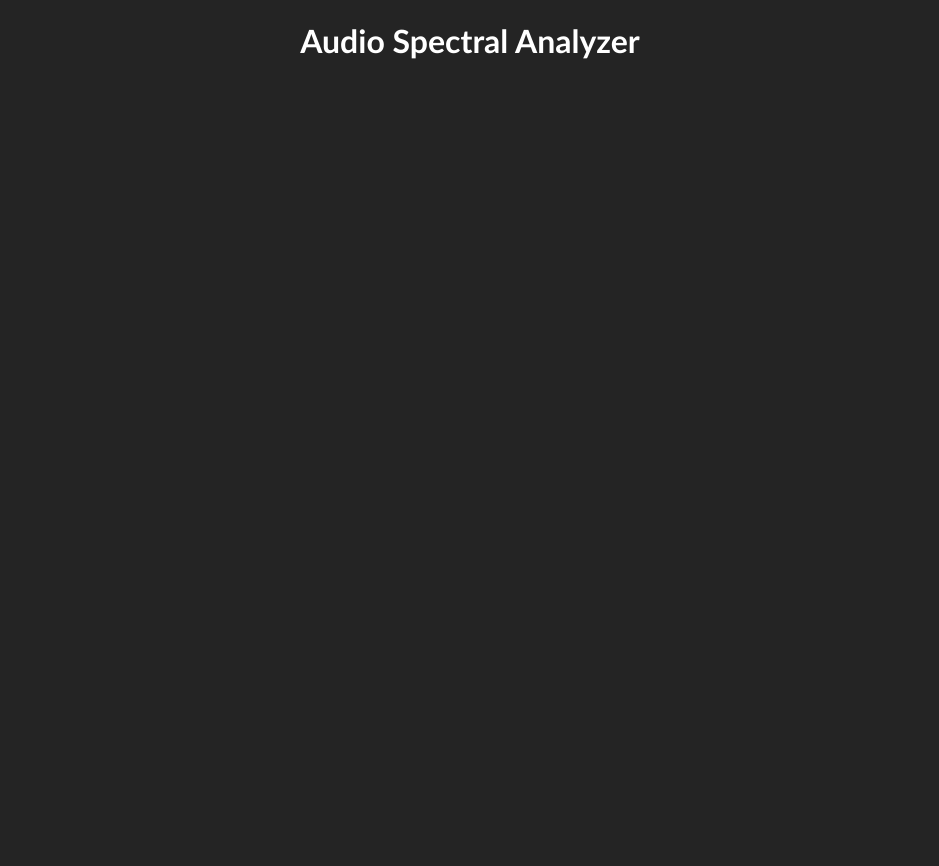
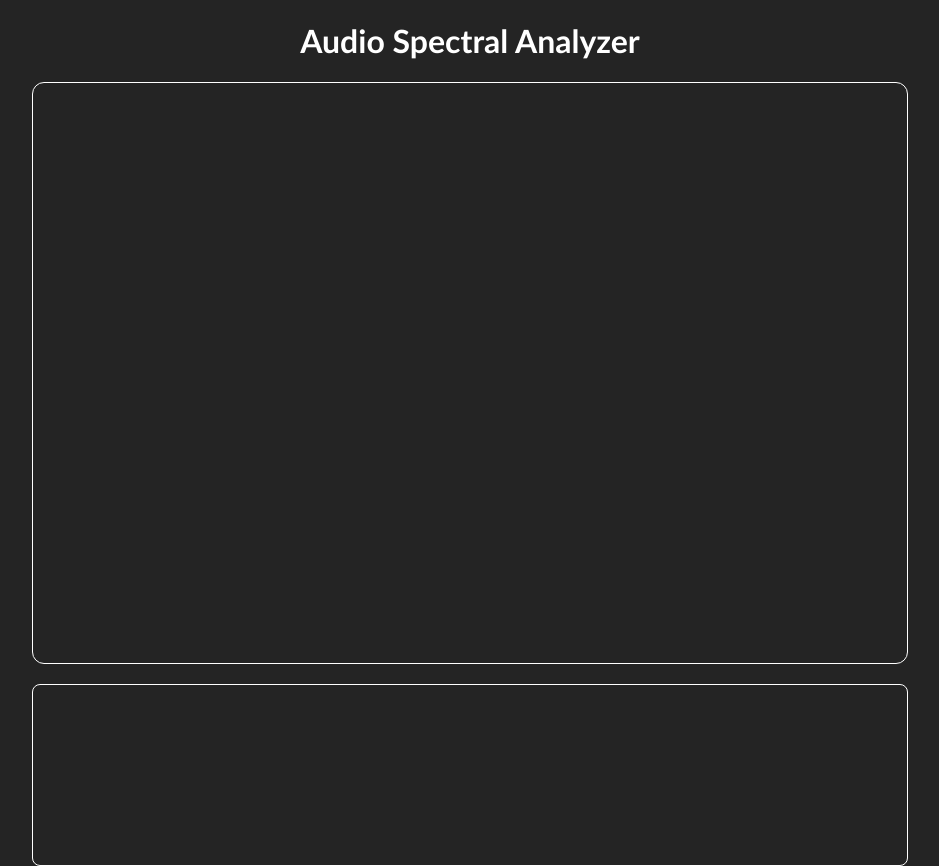
Before and after one commit to djbartolini/spectral-analyzer, a React (Vite) app: page / in a window 1280 px wide. Shown: the whole page, without its empty margins (170-1109 px from the left). Before the commit the page ends 829 px from the top, so only its background shows below. Built offline with nearby package versions, Linux system fonts and the light colour scheme.

Commit message:
add analyzer, control component files

```diff
--- a/src/App.tsx
+++ b/src/App.tsx
@@ -1,3 +1,5 @@
+import Analyzer from "./components/Analyzer";
+import Controls from "./components/Controls";
 import Header from "./components/Header";
 import styles from "./styles";
 
@@ -10,6 +12,8 @@ const App = () => {
   return (
     <SBody>
       <Header />
+      <Analyzer />
+      <Controls />
     </SBody>
   )
 }
--- /dev/null
+++ b/src/components/Analyzer/index.tsx
@@ -0,0 +1,16 @@
+import styles from './styles';
+
+const {
+  SAnalyzer
+} = styles;
+
+const Analyzer = () => {
+
+  return (
+    <SAnalyzer>
+
+    </SAnalyzer>
+  )
+}
+
+export default Analyzer;
--- /dev/null
+++ b/src/components/Analyzer/styles.ts
@@ -0,0 +1,13 @@
+import styled from "styled-components";
+
+const SAnalyzer = styled.div`
+  width: 70%;
+  height: 580px;
+  margin: 0 auto;
+  border: 1px solid white;
+  border-radius: 12px;
+`
+
+export default {
+  SAnalyzer
+};
--- /dev/null
+++ b/src/components/Controls/index.tsx
@@ -0,0 +1,17 @@
+import styles from './styles';
+
+const {
+  SControls
+} = styles;
+
+const Controls = () => {
+
+
+  return (
+    <SControls>
+
+    </SControls>
+  )
+};
+
+export default Controls;
--- /dev/null
+++ b/src/components/Controls/styles.ts
@@ -0,0 +1,13 @@
+import styled from "styled-components";
+
+const SControls = styled.div`
+  width: 70%;
+  height: 180px;
+  margin: 20px auto 0 auto;
+  border: 1px solid white;
+  border-radius: 8px;
+`
+
+export default {
+  SControls
+};
```
